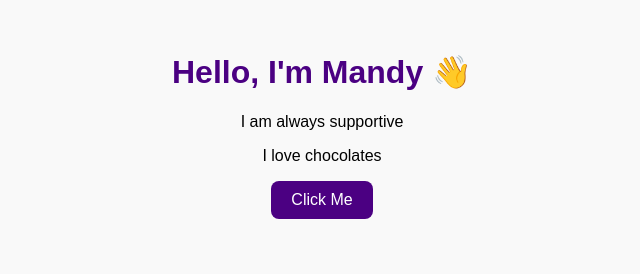
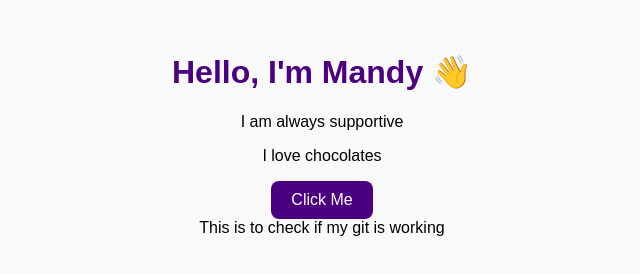
Before and after one commit to mandyh6421-arch/mySite, a plain HTML site: page index.html in a window 1280 px wide. Shown: the whole page, without its empty margins (318-958 px from the left). Drawn offline with Linux system fonts and the light colour scheme.

Commit message:
second branch's first change

```diff
--- a/index.html
+++ b/index.html
@@ -15,6 +15,8 @@
     <p>I am always supportive</p>
     <p>I love chocolates</p>
     <button id="clickMe">Click Me</button>
+    <div id="message">This is to check if my git is working</div>
+
   </main>
 
   <script src="script.js"></script>
```
